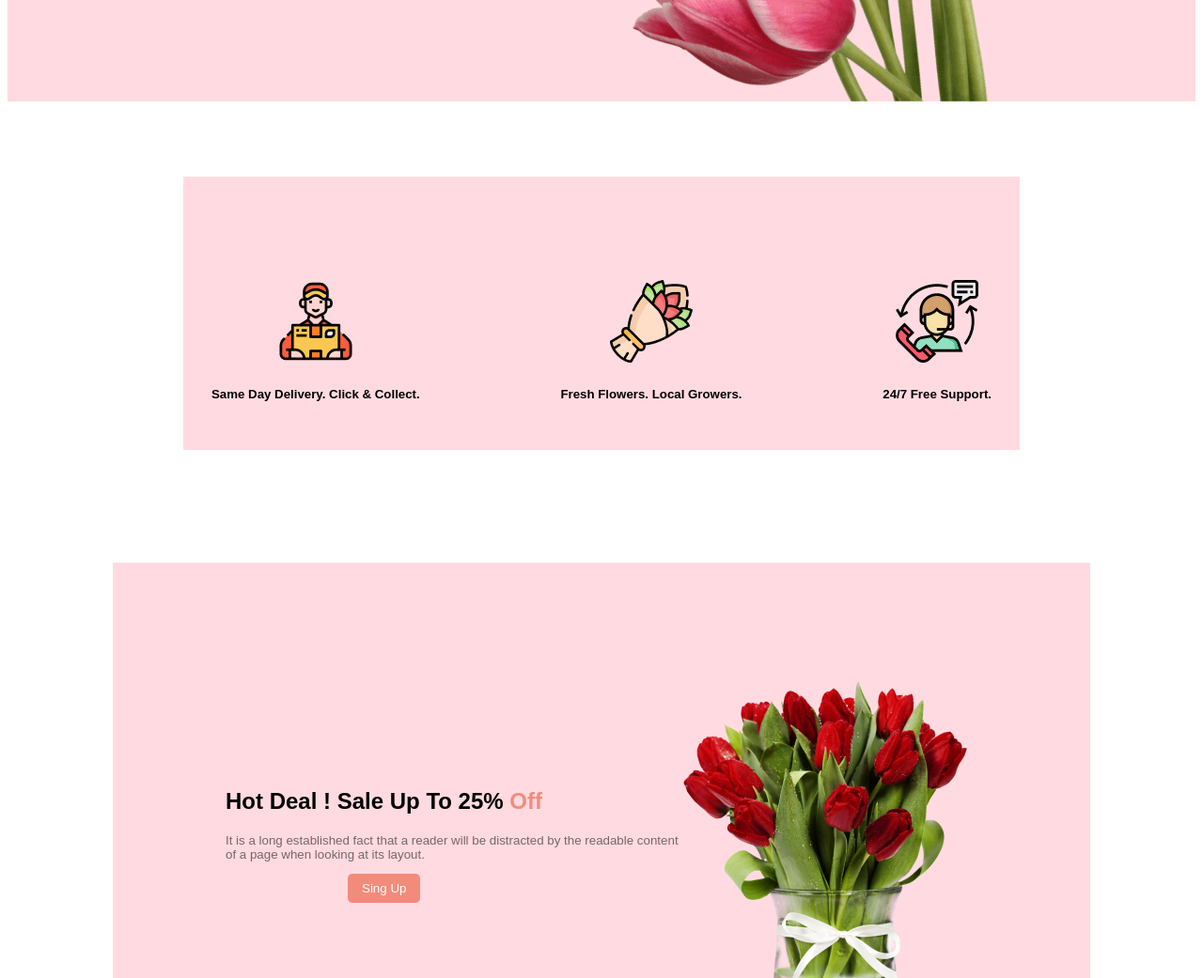
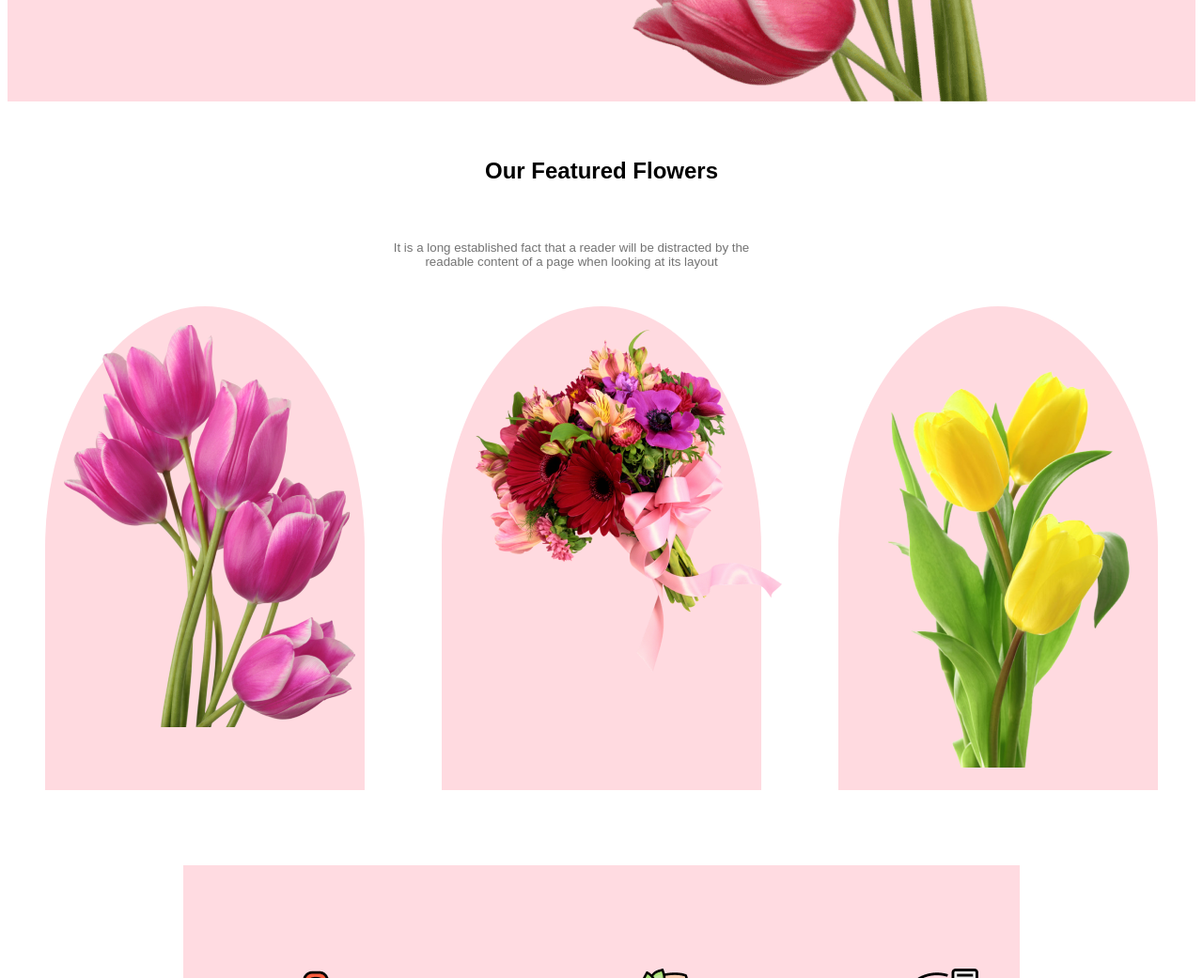
Before and after one commit to Sazib018/Portfolio-Flower, a plain HTML site: page index.html in a window 1280 px wide. Shown: the part 700-1741 px from the top of the page at 94% size. Drawn offline with Linux system fonts and the light colour scheme.

Commit message:
another section complet

```diff
--- a/index.html
+++ b/index.html
@@ -23,6 +23,22 @@
     </div>
    </header>
    <main>
+    <section>
+    <h1 style="text-align: center; padding: 40px;">Our Featured Flowers</h1>
+    <p class="w-30">It is a long established fact that a reader will be distracted by the readable
+        content of a page when looking at its layout</p>
+       <div class="contant-space">
+        <div class="radias">
+            <img src="image/pngwing 6.png" alt="">
+        </div>
+        <div class="radias">
+            <img src="image/pngwing 5.png" alt="">
+         </div>
+        <div class="radias">
+            <img src="image/pngwing 7.png" alt="">
+        </div>
+       </div>
+    </section>
     <section>
        <div class="modefi-2">
         <div class="d-flex">
--- a/style/portfolio.css
+++ b/style/portfolio.css
@@ -29,6 +29,12 @@ header{
     border: none;
     padding: 8px 15px;
     margin-left: 130px;
+}
+.btn-1:hover{
+    color:white;
+    background-color:rgba(187, 13, 30, 0.977) ;
+    cursor: pointer;
+    transition-duration: 0.4s;
 }
 .modefi{
     margin: auto;
@@ -114,3 +120,24 @@ header{
 .position{
 padding: 60px 60px;
 }
+.radias{
+    border: 2px solid;
+    width: 300px;
+    padding: 20px;
+    border-top-left-radius: 50%;
+    border-top-right-radius: 50%;
+    background-color: rgba(255, 192, 203, 0.587);
+    border: none;
+}
+.contant-space{
+    display: flex;
+    justify-content: space-between;
+    margin: 40px 40px;
+}
+.w-30{
+    text-align: center;
+    font-size: smaller;
+    color: rgba(0, 0, 0, 0.552) ;
+    width: 400px;
+    margin-left: 400px;
+}
```
